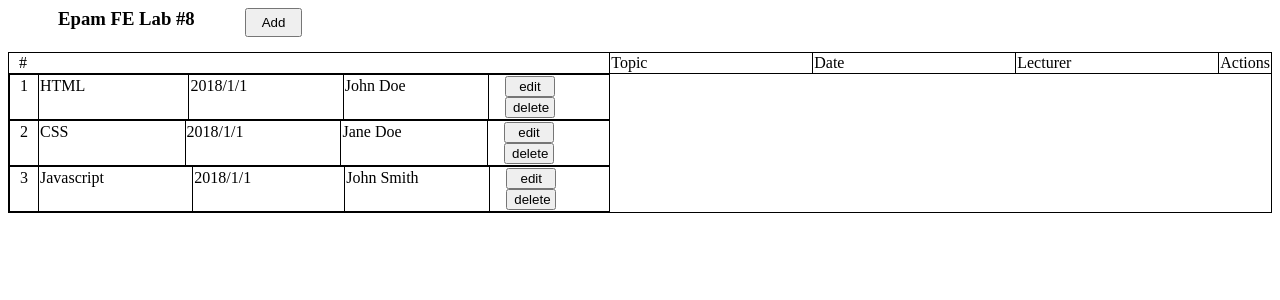
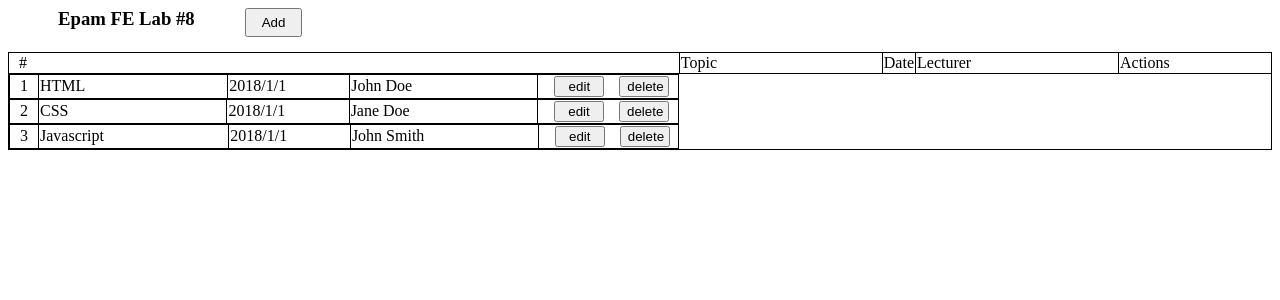
Before and after one commit to Bombik007/front-end-lab-8, an Angular app in the folder homework_14/: page / in a window 1280 px wide. Shown: the top 300 px of the page. Built offline with nearby package versions, Linux system fonts and the light colour scheme.

Commit message:
css fixed

```diff
--- a/homework_14/src/app/class/class.component.css
+++ b/homework_14/src/app/class/class.component.css
@@ -1,4 +1,4 @@
-*{
+* {
     margin: 0;
 }
 
@@ -7,7 +7,6 @@
 }
 
 .topic,
-.date,
 .lecturer {
     width: 200px;
 }
@@ -16,12 +15,17 @@
     width: 145px;
 }
 
+.date {
+    width: 125px;
+}
+
 .actions button {
     margin-left: 15px;
     width: 50px;
 }
 
-th,td {
+th,
+td {
     border: 1px solid black;
     border-collapse: collapse;
 }
--- a/homework_14/src/app/schedule/schedule.component.css
+++ b/homework_14/src/app/schedule/schedule.component.css
@@ -7,13 +7,12 @@ h3 {
 }
 
 .topic,
-.date,
 .lecturer {
     width: 200px;
 }
 
 .actions {
-    widows: 100px;
+    width: 150px;
 }
 
 .table-title {
@@ -31,7 +30,9 @@ h3 {
     margin-bottom: 15px;
 }
 
-table, th, td {
+table,
+th,
+td {
     border: 1px solid black;
     border-collapse: collapse;
 }
```
